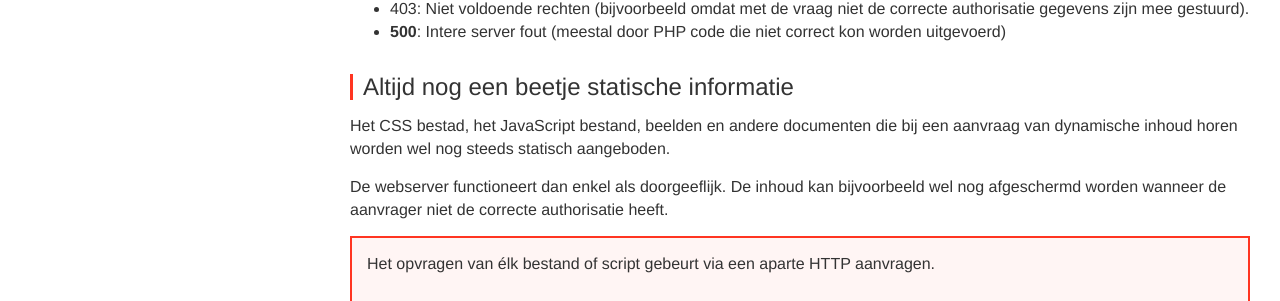
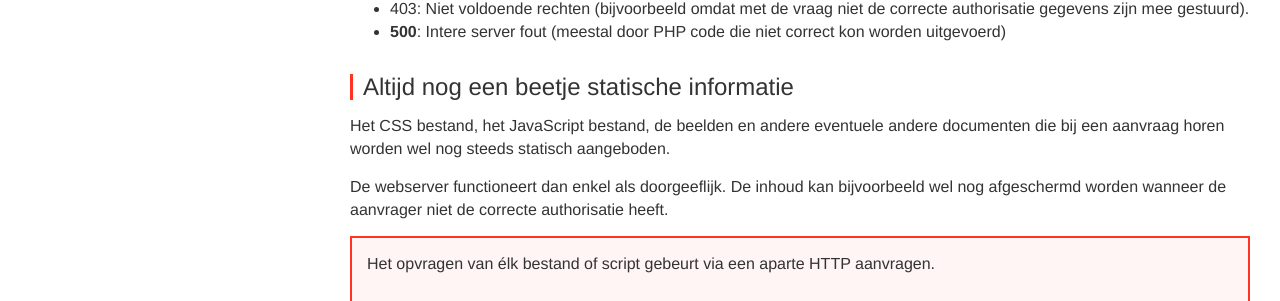
Before and after one commit to Syntra-Brussel/dynamische-webtechnieken, a Jekyll site: the page built from introductie/http-aanvraag.md, in a window 1280 px wide and 900 px high, scrolled down 3245 px. Shown: the part 256-557 px from the top of the window. Built offline with Jekyll 4.4.1, drawn with Linux system fonts in a browser that asks for light colours; nearby versions of some CDN libraries; a script that is not in the unit is left out.

Commit message:
Update http-aanvraag.md

```diff
--- a/introductie/http-aanvraag.md
+++ b/introductie/http-aanvraag.md
@@ -99,7 +99,7 @@ De meest courante codes:
 
 ### Altijd nog een beetje statische informatie
 
-Het CSS bestad, het JavaScript bestand, beelden en andere documenten die bij een aanvraag van dynamische inhoud horen worden wel nog steeds statisch aangeboden.
+Het CSS bestand, het JavaScript bestand, de beelden en andere eventuele andere documenten die bij een aanvraag horen worden wel nog steeds statisch aangeboden.
 
 De webserver functioneert dan enkel als doorgeeflijk. De inhoud kan bijvoorbeeld wel nog afgeschermd worden wanneer de aanvrager niet de correcte authorisatie heeft.
 
```
